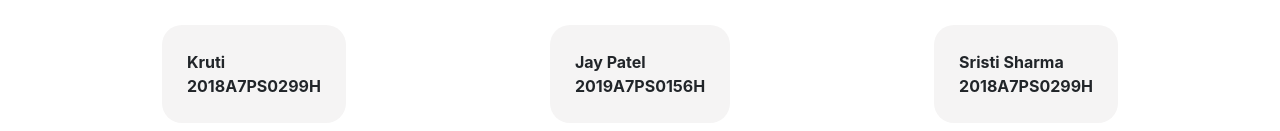
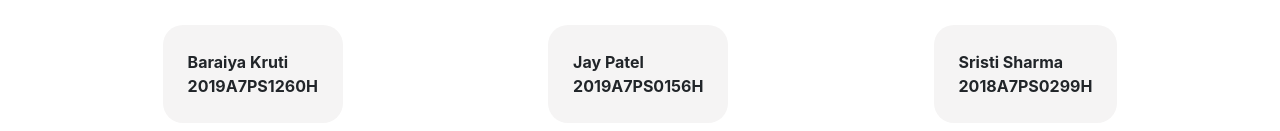
Before and after one commit to krutibaraiya/Bresenham-Vector-Fields, a plain HTML site: page index.html in a window 1280 px wide. Shown: the part 485-616 px from the top of the page. Drawn offline with nearby package versions, Linux system fonts and the light colour scheme.

Commit message:
Update index.html

```diff
--- a/index.html
+++ b/index.html
@@ -50,8 +50,8 @@
     <h3>Done By : </h3>
     <div class="names">
         <div class="name">
-            <div>Kruti </div>
-            <div>2018A7PS0299H</div>
+            <div>Baraiya Kruti </div>
+            <div>2019A7PS1260H</div>
         </div>
         <div class="name">
             <div>Jay Patel</div>
```
